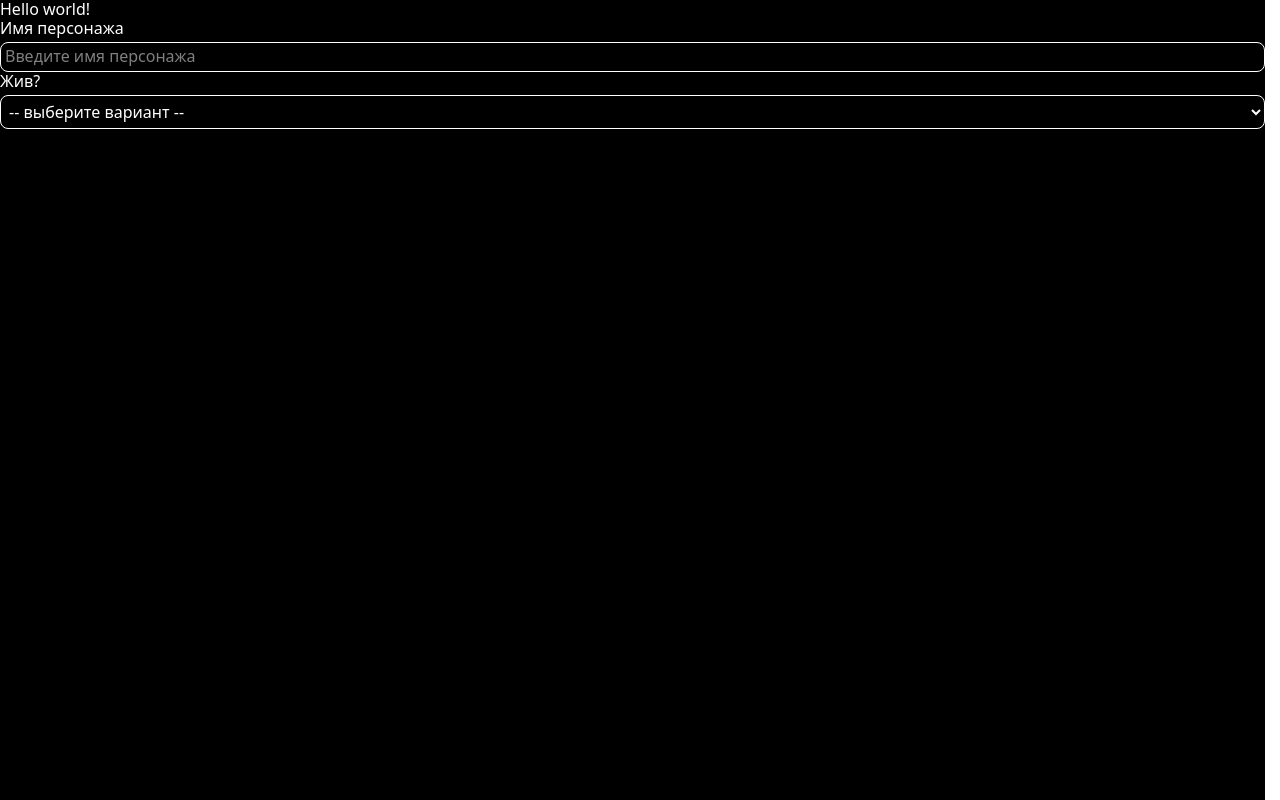
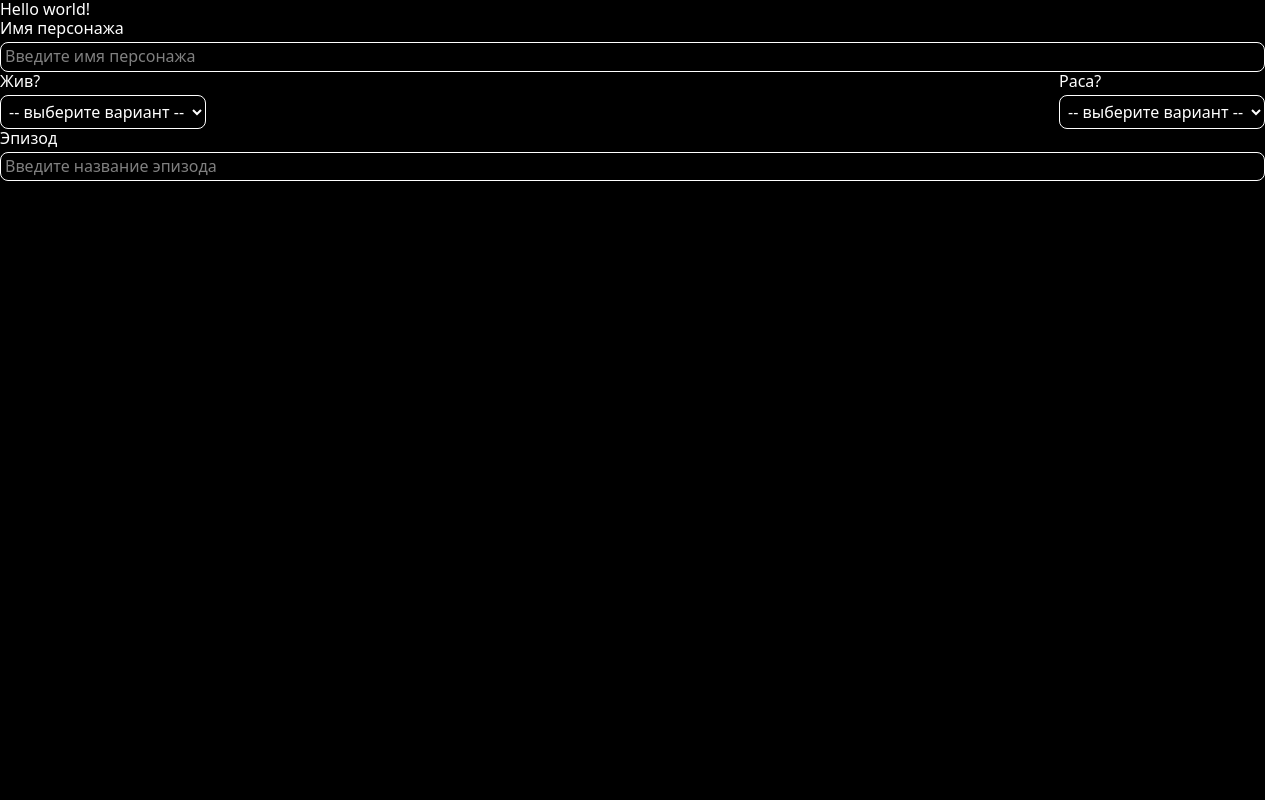
Before and after one commit to FeleRoy/rick-and-morty, a React (Vite) app: page / in a window 1280 px wide. Built offline with nearby package versions, Linux system fonts and the light colour scheme; a web font is replaced by a local one.

Commit message:
feat: собрал форму

```diff
--- a/src/App.tsx
+++ b/src/App.tsx
@@ -1,18 +1,11 @@
-import DropDown from "./shared/ui/DropDown/DropDown"
-import Input from "./shared/ui/Input/Input"
+import CharacterSearchForm from "./shared/CharacterSearchForm/CharacterSearchForm"
 
 function App() {
   return (
     <>
     <div className="bg-black font-comic text-white h-screen">
       <h1>Hello world!</h1>
-      <Input
-        label="Имя персонажа"
-        onChange={() => {}}
-        inputId="name"
-        placeholder="Введите имя персонажа"
-      />
-      <DropDown title={"Жив?"} options={["Жив", "Мёртв"]} onSelect={()=>{}}></DropDown>
+      <CharacterSearchForm/>
     </div>
     </>
   )
--- a/src/shared/CharacterSearchForm/CharacterSearchForm.tsx
+++ b/src/shared/CharacterSearchForm/CharacterSearchForm.tsx
@@ -1,17 +1,32 @@
-import React from 'react';
+import React from "react";
+import Input from "../ui/Input/Input";
+import DropDown from "../ui/DropDown/DropDown";
 
-interface CharacterSearchFormProps {
-
-}
+interface CharacterSearchFormProps {}
 
 const CharacterSearchForm: React.FC<CharacterSearchFormProps> = () => {
-
   const handleSubmit = (e: React.FormEvent) => {
     e.preventDefault();
   };
 
   return (
     <form onSubmit={handleSubmit}>
+      <Input
+        label="Имя персонажа"
+        onChange={() => {}}
+        inputId="name"
+        placeholder="Введите имя персонажа"
+      />
+      <fieldset className="flex justify-between">
+        <DropDown title={"Жив?"} options={["Жив", "Мёртв", "Неизвестно"]} onSelect={()=>{}}></DropDown>
+        <DropDown title={"Раса?"} options={["ЗАПОЛНИТЬ", "РАСЫ"]} onSelect={()=>{}}></DropDown>
+      </fieldset>
+      <Input
+        label="Эпизод"
+        onChange={() => {}}
+        inputId="episode"
+        placeholder="Введите название эпизода"
+      />
     </form>
   );
 };
```
Lines whose indentation alone changed are shown as unchanged.
